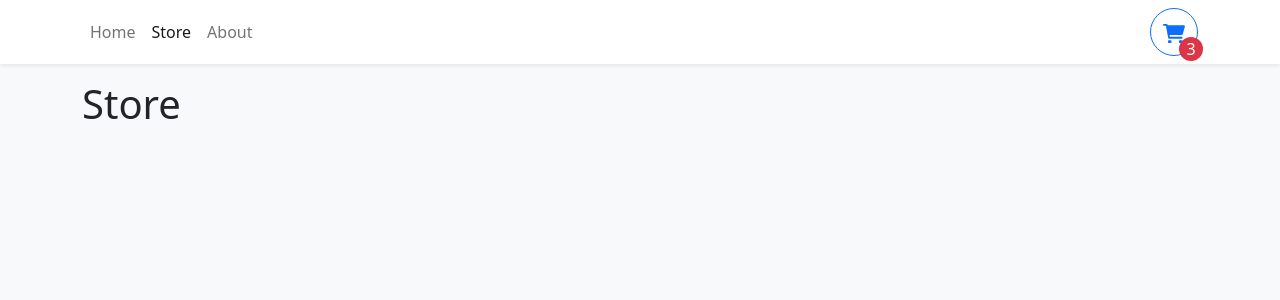
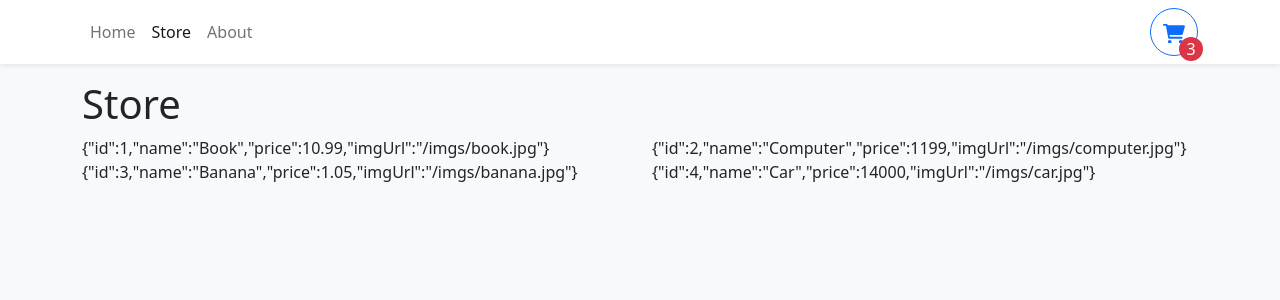
Before and after one commit to Dariuszb94/Shopping-Cart, a React (Vite) app: page /store in a window 1280 px wide. Shown: the top 300 px of the page. Built offline with nearby package versions, Linux system fonts and the light colour scheme.

Commit message:
map items in store show

```diff
--- a/src/pages/Store.tsx
+++ b/src/pages/Store.tsx
@@ -7,7 +7,7 @@ export function Store() {
       <h1>Store</h1>
       <Row>
         {storeItems.map((item) => (
-          <Col></Col>
+          <Col>{JSON.stringify(item)}</Col>
         ))}
       </Row>
     </>
```
